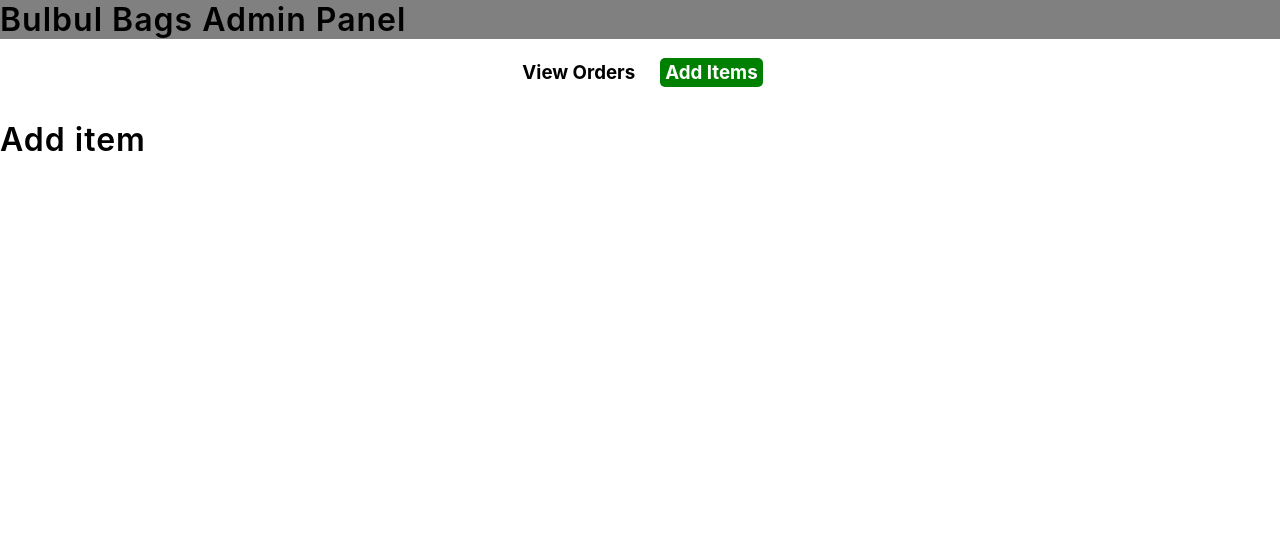
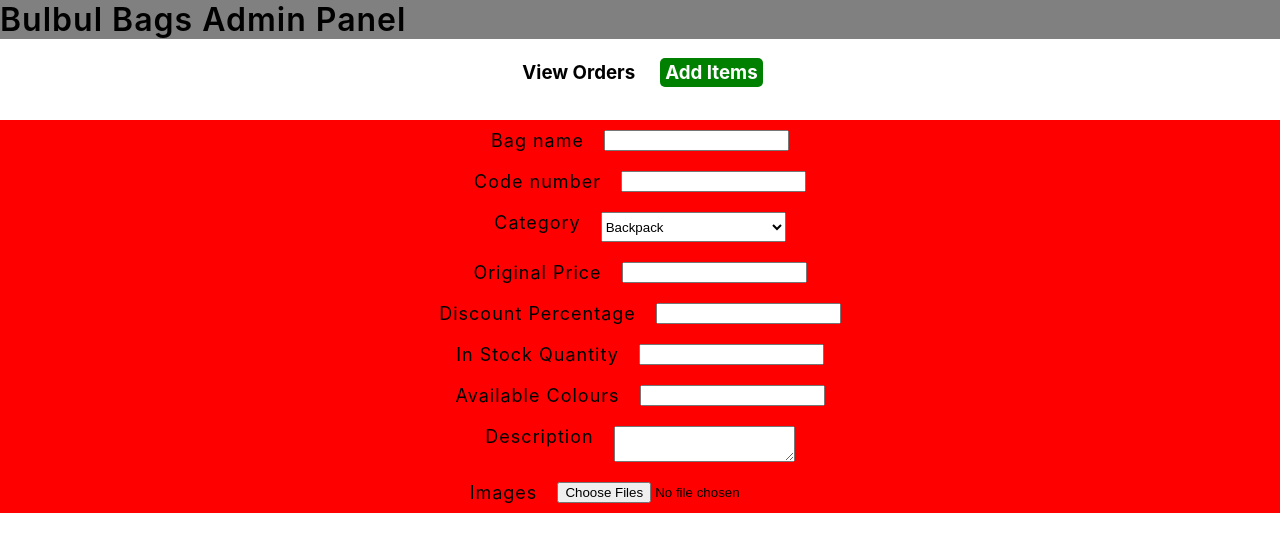
Before and after one commit to AnupRijal123/bag_shopping_website, a React (Create React App) app: page /admin/add in a window 1280 px wide. Shown: the top 552 px of the page. Built offline with nearby package versions, Linux system fonts and the light colour scheme.

Commit message:
Doing image upload

```diff
--- a/src/components/AdminAddItems.js
+++ b/src/components/AdminAddItems.js
@@ -1,6 +1,122 @@
+import '../styles/AdminAddItems.css';
+import { useState } from 'react';
+import { supabase } from '../supabase.js';
+
+
 function AdminAddItems() {
+
+    const [bagData, setBagData] = useState({
+        name: '',
+        code: '',
+        category: '',
+        original_price: '',
+        discount_percentage: '',
+        in_stock_quantity: '',
+        available_colours: '',
+        description: '',
+
+    });
+
+    const [files, setFiles] = useState([]);
+    console.log(files)
+
+    function handleChange(event) {
+        console.log(event.target)
+        const { name, value } = event.target;
+        console.log(name);
+        console.log(value);
+        setBagData((prev) => (
+            { ...prev, [name]: value }
+        ));
+    }
+
+    function handleFileChange(event) {
+        // console.log(event.target.files)
+        setFiles(event.target.files);
+    }
+
+    async function uploadImages() {
+        let imageUrls = [];
+
+        for (let i = 0; i < files.length; i++) {
+            const file = files[i];
+            console.log(file);
+            console.log(file.name)
+            const filePath = `bag-images/${Date().now}-${file.name}`;
+
+            //upload image to supabase
+
+            const { error } = await supabase.storage.from("bag-images").upload(filePath, file);
+
+            if (error) {
+                console.error("Error uploading images", error);
+            }
+
+
+        }
+    }
+
+    uploadImages();
     return (
-        <h1>Add item</h1>
+        <form>
+            <div className="form-row">
+                <h2>Bag name</h2>
+                <input type="text" name="name" value={bagData.name} onChange={handleChange} required />
+            </div>
+
+            <div className="form-row">
+                <h2>Code number</h2>
+                <input type="text" name="code" value={bagData.code} onChange={handleChange} />
+            </div>
+
+            <div className="form-row">
+                <h2>Category</h2>
+                <select value={bagData.category} name="category" onChange={handleChange}>
+                    <option value="backpack">Backpack</option>
+                    <option value="handbag">Handbag</option>
+                    <option value="ladies">Ladies</option>
+                    <option value="school">School</option>
+                    <option value="college">College</option>
+                    <option value="office">Office</option>
+                    <option value="shopping">Shopping</option>
+                    <option value="guitar">Guitar</option>
+                    <option value="gym">Gym</option>
+                    <option value="delivery">Delivery</option>
+
+                </select>
+            </div>
+
+            <div className="form-row">
+                <h2>Original Price</h2>
+                <input type="number" name="original_price" value={bagData.original_price} onChange={handleChange} />
+            </div>
+
+            <div className="form-row">
+                <h2>Discount Percentage</h2>
+                <input type="number" name="discount_percentage" value={bagData.discount_percentage} onChange={handleChange} />
+            </div>
+
+            <div className="form-row">
+                <h2>In Stock Quantity</h2>
+                <input type="number" name="in_stock_quantity" value={bagData.in_stock_quantity} onChange={handleChange} />
+            </div>
+
+            <div className="form-row">
+                <h2>Available Colours</h2>
+                <input type="text" name="available_colours" value={bagData.available_colours} onChange={handleChange} />
+            </div>
+
+            <div className="form-row">
+                <h2>Description</h2>
+                <textarea name="description" value={bagData.description} onChange={handleChange}></textarea>
+            </div>
+
+            <div className="form-row">
+                <h2>Images</h2>
+                <input type="file" multiple onChange={handleFileChange} />
+            </div>
+
+        </form>
     )
 }
 
--- a/src/components/AdminViewOrders.js
+++ b/src/components/AdminViewOrders.js
@@ -33,7 +33,7 @@ function AdminViewOrders() {
             <button onClick={getOrders}>Refresh Table Data</button>
             <table>
                 <colgroup>
-                    <col style={{ width: '10px' }} />
+                    <col />
                     <col style={{ width: '120px' }} />
                     <col />
                     <col />
@@ -52,6 +52,8 @@ function AdminViewOrders() {
                         <th>Order Details</th>
                         <th>Order Placed Date</th>
                         <th>Total Price</th>
+                        <th>Delivery Charge</th>
+                        <th>To Pay</th>
                         <th>Delivery Date</th>
                         <th>Status</th>
                     </tr>
@@ -79,6 +81,8 @@ function AdminViewOrders() {
 
                             <td>{new Date(item.created_at).toLocaleDateString('en-CA')}</td>
                             <td>{item.total_price}</td>
+                            <td>{item.delivery_charge}</td>
+                            <td>{item.to_pay_amount}</td>
                             <td>{item.delivery_date}</td>
                             <td>{item.order_status}</td>
 
--- /dev/null
+++ b/src/styles/AdminAddItems.css
@@ -0,0 +1,7 @@
+.form-row {
+    background-color: Red;
+    display: flex;
+    gap: 20px;
+    justify-content: center;
+    padding: 10px 0px;
+}
```
